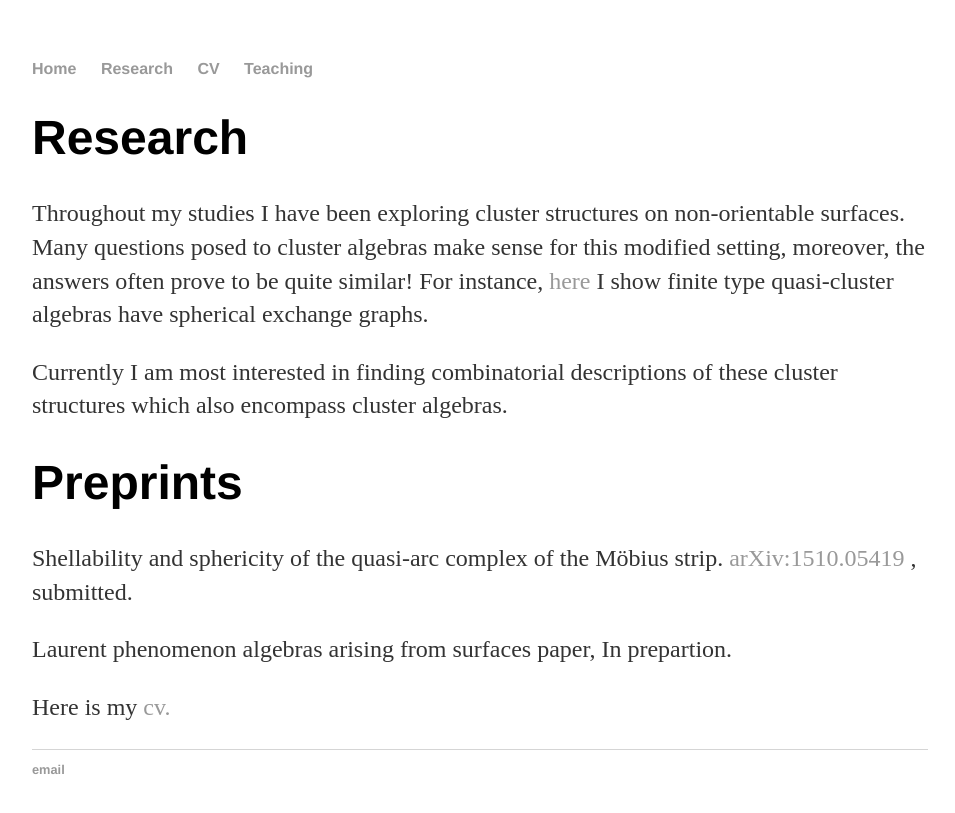
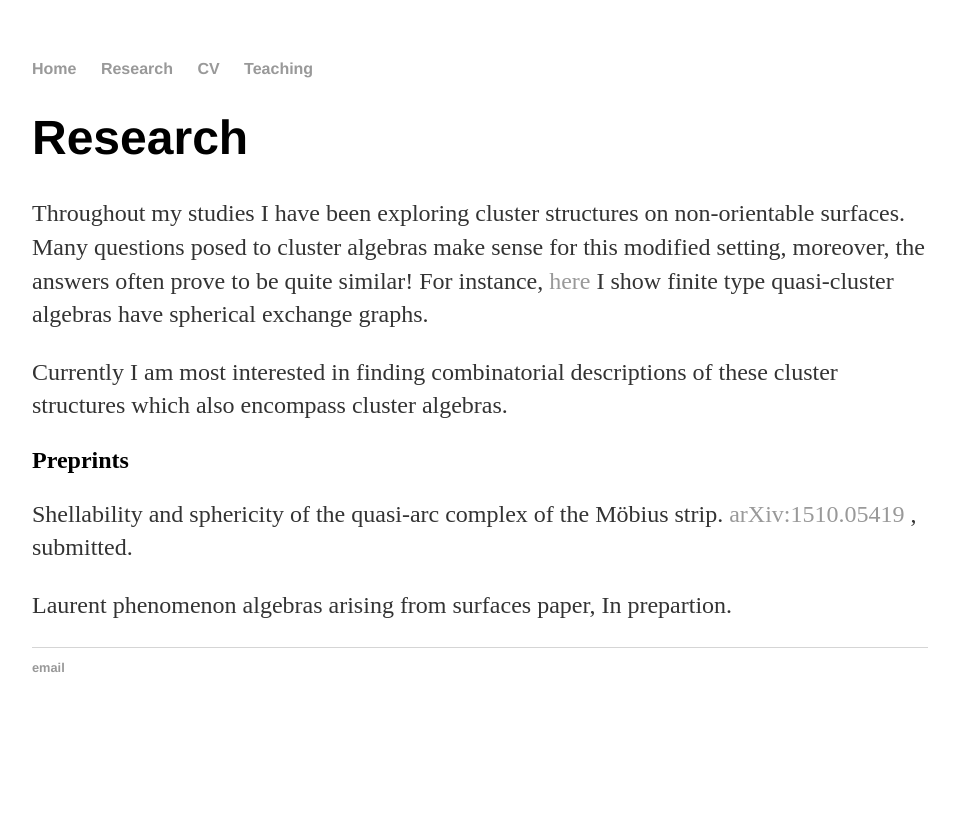
Before and after one commit to jon-m-wilson/jon-m-wilson.github.io, a Jekyll site: the page built from research/index.html, in a window 1280 px wide. Shown: the top 813 px of the page, without its empty margins (160-1115 px from the left). Built offline with Jekyll 4.4.1, drawn with Linux system fonts in a browser that asks for light colours.

Commit message:
Update index.html

```diff
--- a/research/index.html
+++ b/research/index.html
@@ -12,13 +12,11 @@ title: Research
 	<p>Currently I am most interested in finding combinatorial descriptions of these cluster structures
 	which also encompass cluster algebras.</p>
 
-	<p><h1>Preprints</h1></p>
+	<p><h2>Preprints</h2></p>
 
 	<p>Shellability and sphericity of the quasi-arc complex of the M&oumlbius strip.
 	<a href="http://arxiv.org/abs/1510.05419" target="_blank"> arXiv:1510.05419 </a>, submitted.</p>
 
 	<p>Laurent phenomenon algebras arising from surfaces paper, In prepartion.</p>
 
-
-	<p>Here is my <a href="http://jon-m-wilson.github.io/cv/cv2016.pdf" target="_blank">cv.</a></p>
 	</body>
```
